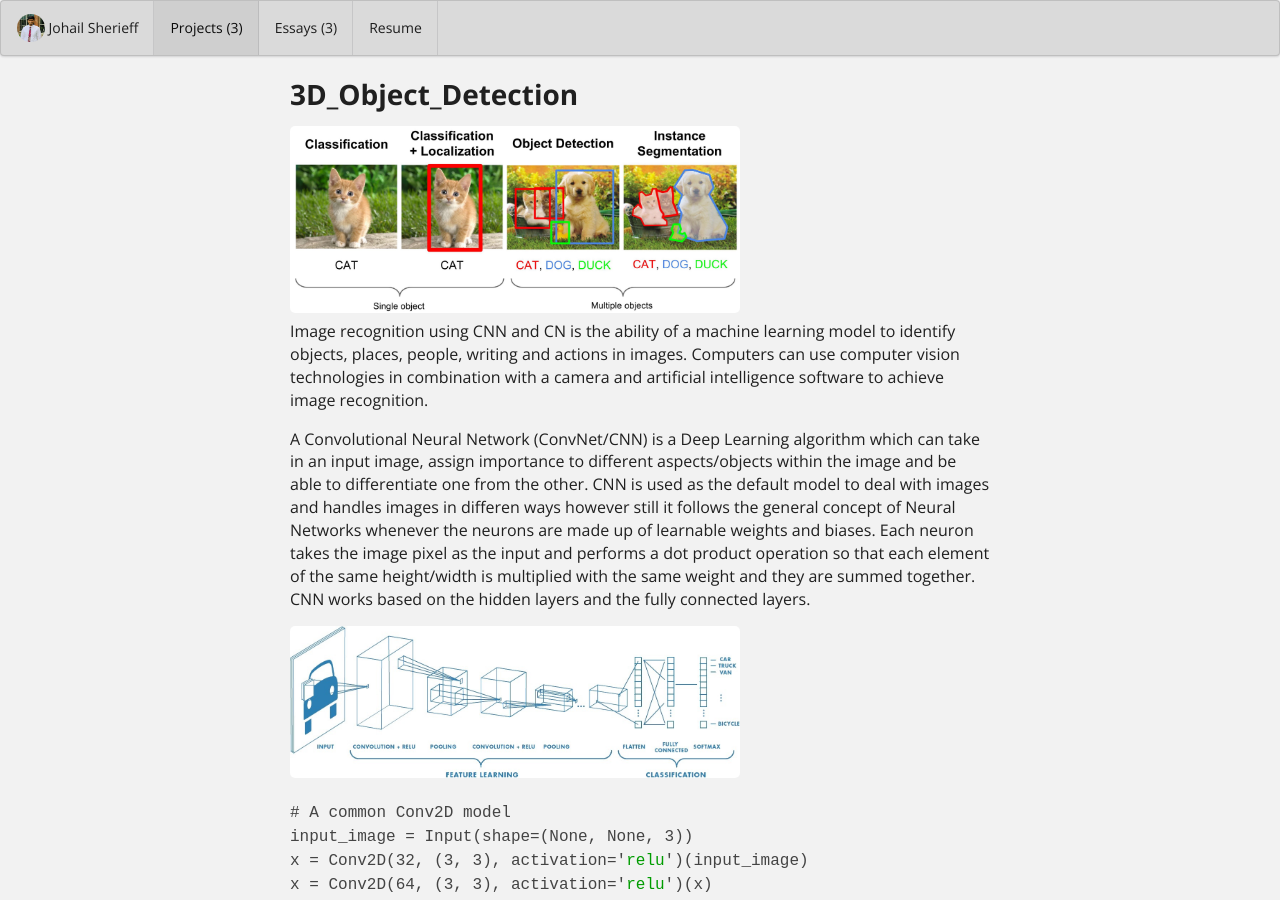
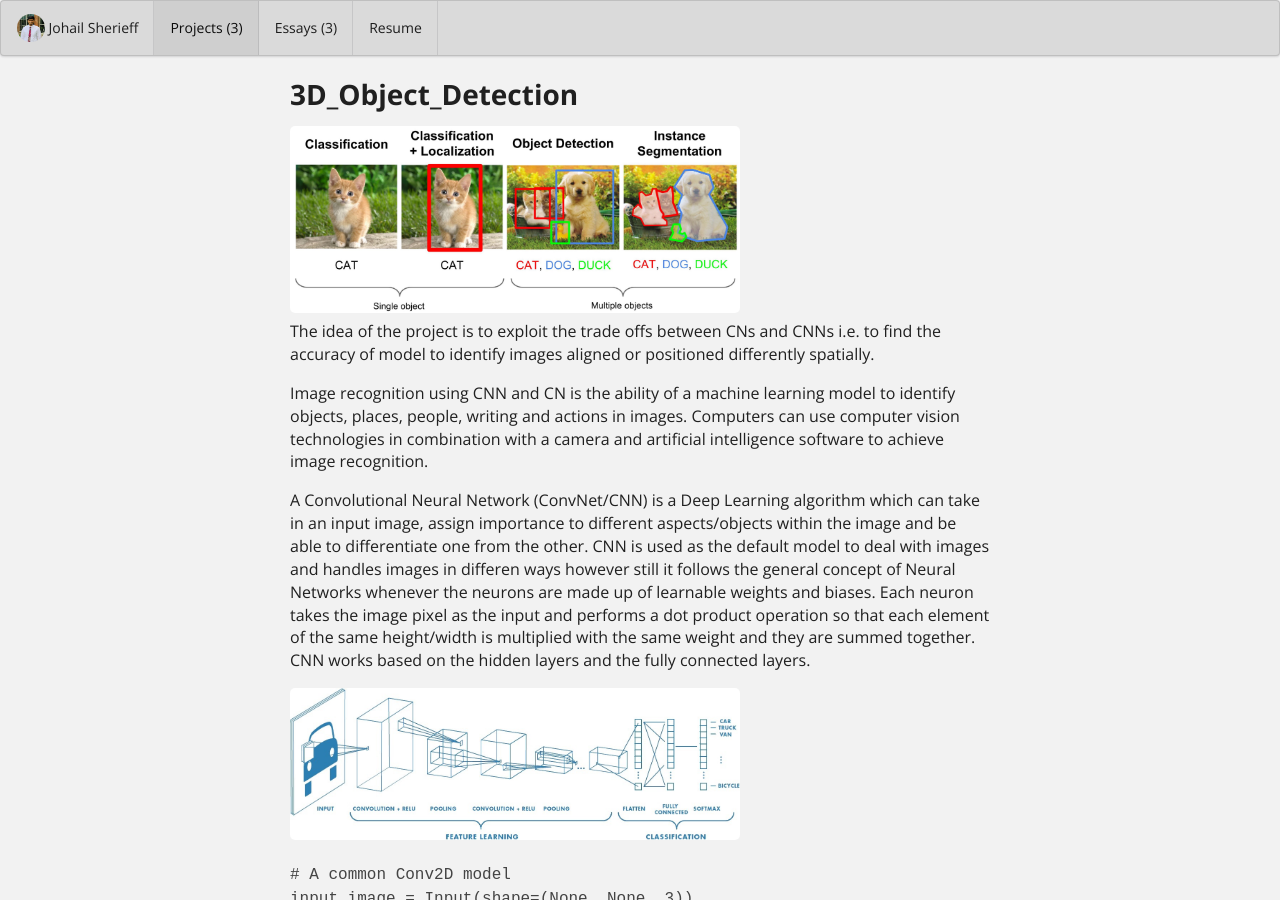
Before and after one commit to johailsherieff/johailsherieff.github.io, a Jekyll site: the page built from projects/project-1.md, in a window 1280 px wide and 900 px high. Built offline with Jekyll 4.4.1, drawn with Linux system fonts in a browser that asks for light colours.

Commit message:
Update project-1.md

```diff
--- a/projects/project-1.md
+++ b/projects/project-1.md
@@ -11,12 +11,14 @@ labels:
   - Python
   - AWS
   - Neural Networks
-summary: The aim of this research project is to explore Capsule Networks (CNs) and compare its classification performance with respect to Convolutional Neural Networks (CNNs) by identifying 3D images of various objects which are having spatial variances. The idea is to exploit the trade offs between CNs and CNNs i.e. to find the accuracy of model to identify images aligned or positioned differently spatially.
+summary: The aim of this research project is to explore Capsule Networks (CNs) and compare its classification performance with respect to Convolutional Neural Networks (CNNs) by identifying 3D images of various objects which are having spatial variances.
 ---
 
 <div class="ui large rounded images">
   <img class="ui image" src="../images/Object_Detection.png">
 </div>
+
+The idea of the project is to exploit the trade offs between CNs and CNNs i.e. to find the accuracy of model to identify images aligned or positioned differently spatially.
 
 Image recognition using CNN and CN is the ability of a machine learning model to identify objects, places, people, writing and actions in images. Computers can use computer vision technologies in combination with a camera and artificial intelligence software to achieve image recognition.
 
```
